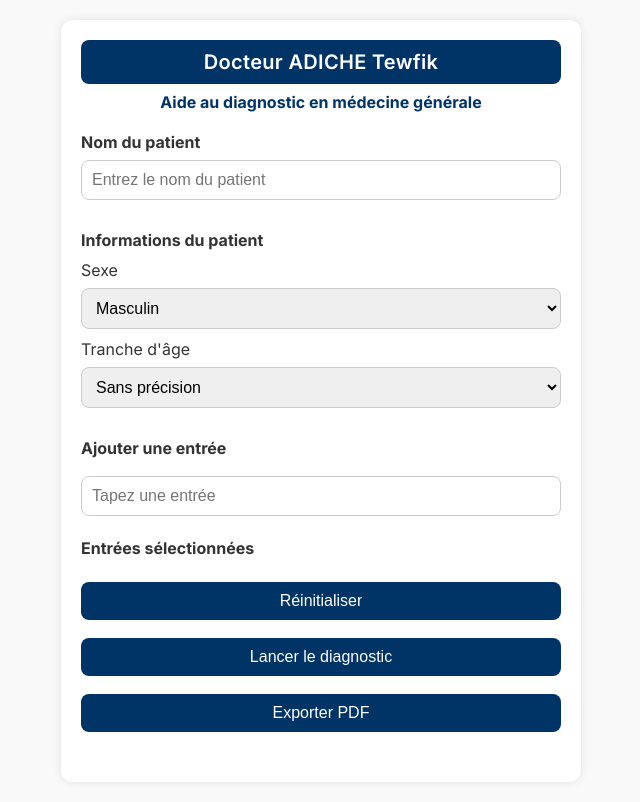
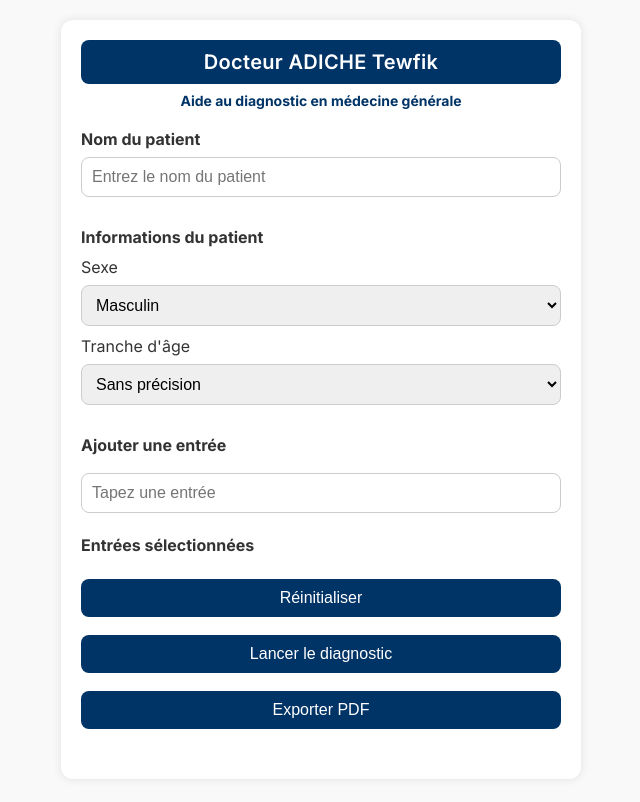
Before and after one commit to ADICHE213/ExeDocteur, a Flask app: page / in a window 1280 px wide. Shown: the whole page, without its empty margins (319-959 px from the left). After the commit the page ends 729 px from the top, so only its background shows below. Run offline with Flask 3, Linux system fonts and the light colour scheme; some libraries are stand-ins or nearby versions.

Commit message:
Update index.html

```diff
--- a/templates/index.html
+++ b/templates/index.html
@@ -48,7 +48,7 @@
         }
 
         h2 {
-            font-size: 16px;
+            font-size: 14px;
             color: #003366;
             margin-top: 0;
             text-align: center;
@@ -170,7 +170,7 @@
 <body>
     <div class="container">
         <div class="titre-principal">Docteur ADICHE Tewfik</div>
-        <h2>Aide au diagnostic en médecine générale</h1>
+        <h2>Aide au diagnostic en médecine générale</h2>
         <label for="nomPatient"><strong>Nom du patient</strong></label>
 <input type="text" id="nomPatient" placeholder="Entrez le nom du patient">
 
```
